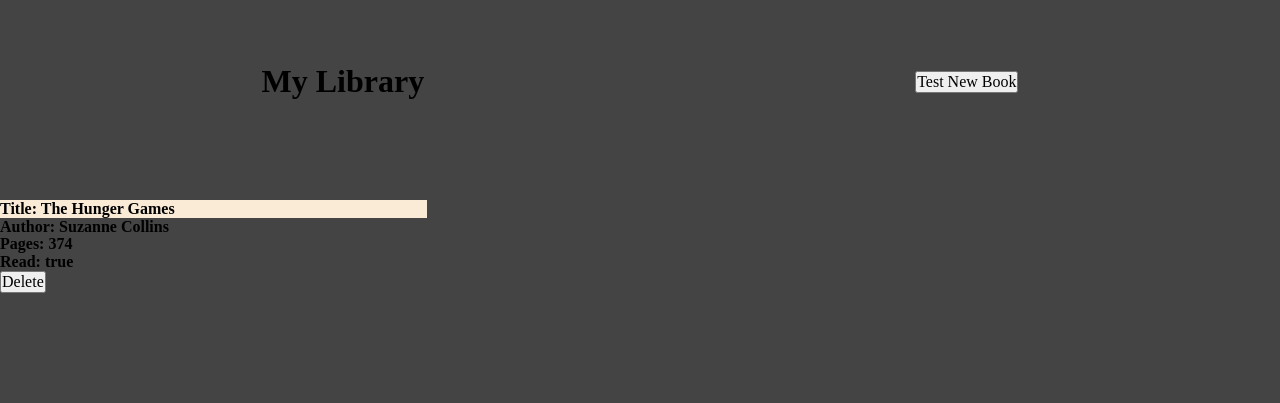
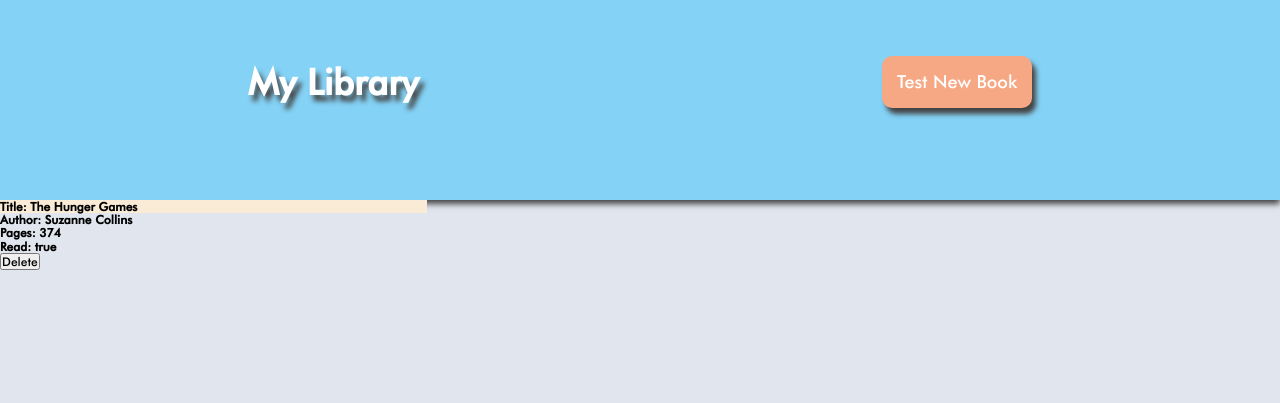
Before and after one commit to eduardoreyes007351208/bookLibrary, a plain HTML site: page index.html in a window 1280 px wide. Drawn offline with Linux system fonts and the light colour scheme.

Commit message:
feat: Finish style of header

```diff
--- a/index.html
+++ b/index.html
@@ -13,7 +13,7 @@
         <div id="headerDiv">
             <div id="topHeader">
                 <h1>My Library</h1>
-                <button id="addButton">Test New Book</button>
+                <button class="buttons" id="addButton">Test New Book</button>
                 <dialog id="dialogForm">
                     <form action="" id="newbookForm" class="form">
                         <label for="title">Title</label>
@@ -25,8 +25,8 @@
                         <label for="read">Have you read?</label>
                         <input id="read" type="checkbox">
 
-                        <button id="submitButton" type="submit">Add</button>
-                        <button id="closeButton">Close</button>
+                        <button class="buttons" id="submitButton" type="submit">Add</button>
+                        <button class="buttons" id="closeButton">Close</button>
                     </form>
                 </dialog>
             </div>
--- a/style.css
+++ b/style.css
@@ -1,5 +1,19 @@
+@font-face {
+    font-family: futuraFont;
+    src: url('./fonts/futuramediumbt.ttf');
+}
+
+:root {
+    --primary-color: #84d2f6;
+    --secondary-color: #F6A884;
+    --neutral-color: #E1E6EE;
+
+    font-size: 12px;
+    font-family: futuraFont;
+}
+
 html {
-    background-color: #444444;
+    background-color: var(--neutral-color);
 }
 
 #mainDiv {
@@ -14,6 +28,13 @@ html {
     flex-direction: column;
     justify-content: space-between;
     padding: 32px 16px;
+    background-color: var(--primary-color);
+    box-shadow: 0px 4px 6px #444444;
+}
+#headerDiv h1 {
+    font-size: 3rem;
+    color: #ffffff;
+    text-shadow: 4px 6px 5px #444444;
 }
 #topHeader {
     height: 100px;
@@ -22,7 +43,23 @@ html {
     align-items: center;
     margin-bottom: 32px;
 }
-
+.buttons {
+    width: 150px;
+    padding: 16px 0px;
+    font-size: 1.5rem;
+    background-color: var(--secondary-color);
+    border: none;
+    border-radius: 10px;
+    box-shadow: 4px 6px 5px #444444;
+    color: #ffffff;
+    transition: .5s;
+}
+.buttons:hover {
+    background-color: var(--neutral-color);
+    color: var(--secondary-color);
+    cursor: pointer;
+    transition: .5s;
+}
 
 #bookForm {
     visibility: hidden;
```
Also changed, not shown: fonts/futur.ttf (added), fonts/futuramediumbt.ttf (added).
